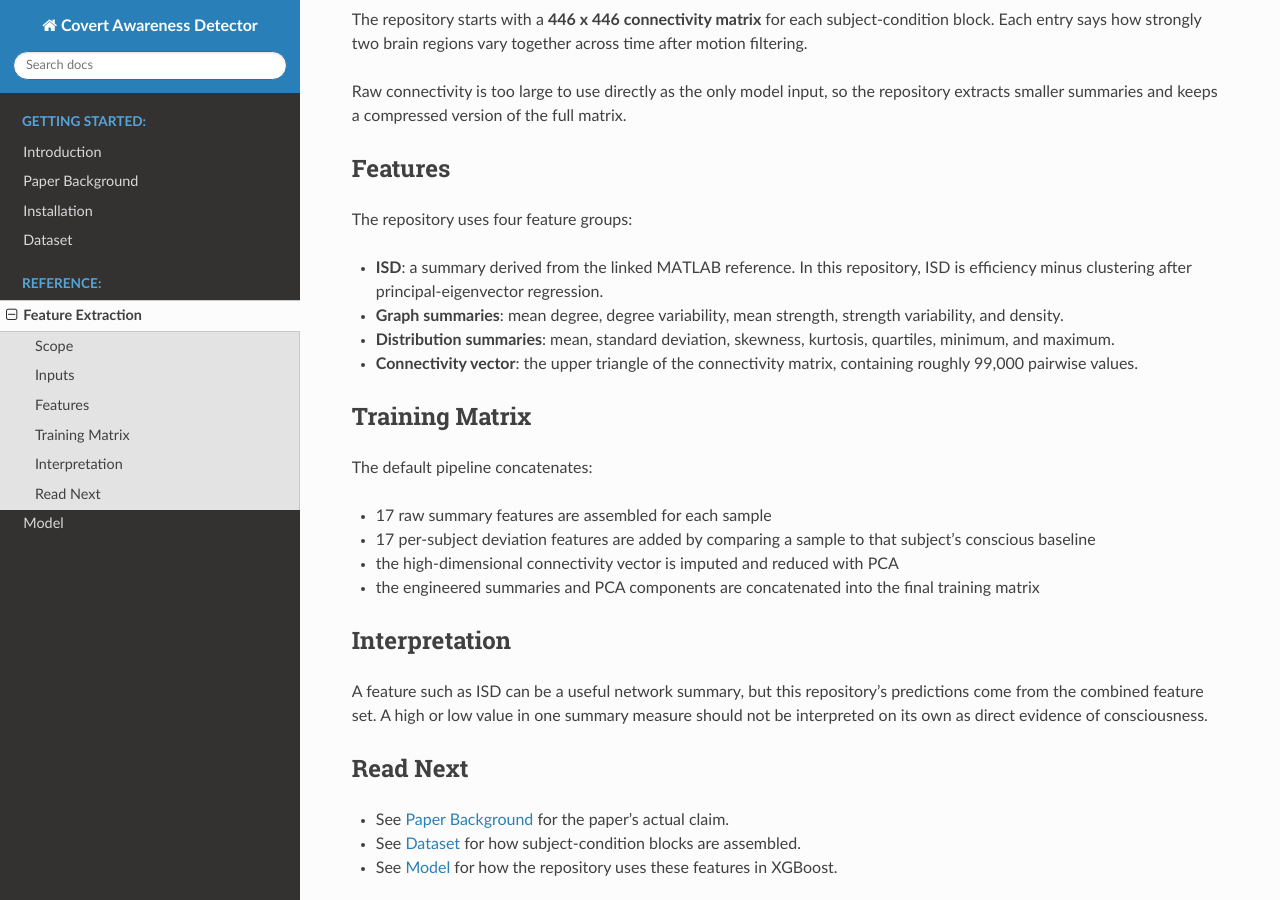
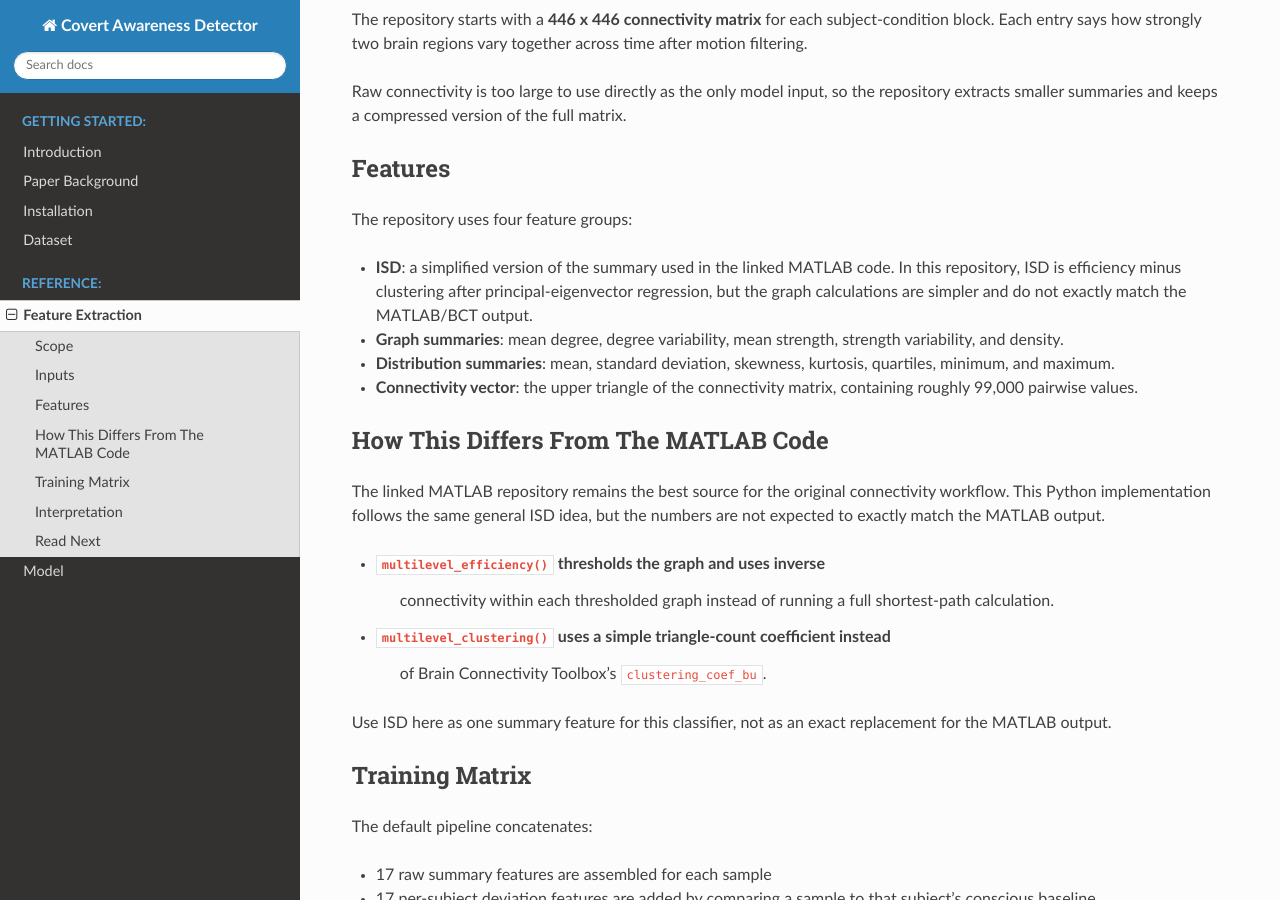
Before and after one commit to byteshiftlabs/ml_covert_awareness_detector, a Sphinx documentation site: the page built from docs/feature_extraction.rst, in a window 1280 px wide and 900 px high, scrolled down 384 px. Built offline with Sphinx 7.4.7 and the Read the Docs theme 3.1.0, drawn with Linux system fonts in a browser that asks for light colours.

Commit message:
Prepared v0.1.2 patch release
- Fixed confusion-matrix reporting serialization
- Fixed downloader subject inventory and clean quick setup
- Updated Python 3.11+ release metadata and public docs
- Added regression tests for training and downloader paths

```diff
--- a/docs/conf.py
+++ b/docs/conf.py
@@ -10,7 +10,7 @@ sys.path.insert(0, os.path.abspath('..'))
 project = 'Covert Awareness Detector'
 copyright = '2026, byteshiftlabs'
 author = 'byteshiftlabs'
-release = '0.1.1'
+release = '0.1.2'
 
 # -- General configuration ---------------------------------------------------
 extensions = [
--- a/docs/dataset.rst
+++ b/docs/dataset.rst
@@ -148,7 +144,7 @@ References
 
 - Huang et al. (2018). *Scientific Reports*. `DOI: 10.1038/s41598-018-31436-z <https://doi.org/10.1038/s41598-018-31436-z>`_
 
-**Linked MATLAB reference used for connectivity workflow provenance:**
+**Linked MATLAB reference for this workflow:**
 
 - Jang et al. *An Open fMRI Resource for Studying Human Brain Function and Covert Consciousness Under Anesthesia* analysis code. `GitHub repository <https://github.com/janghw4/Anesthesia-fMRI-functional-connectivity-and-balance-calculation>`_
 
--- a/docs/feature_extraction.rst
+++ b/docs/feature_extraction.rst
@@ -30,10 +30,27 @@ Features
 
 The repository uses four feature groups:
 
-- **ISD**: a summary derived from the linked MATLAB reference. In this repository, ISD is efficiency minus clustering after principal-eigenvector regression.
+- **ISD**: a simplified version of the summary used in the linked MATLAB code. In this repository, ISD is efficiency minus clustering after principal-eigenvector regression, but the graph calculations are simpler and do not exactly match the MATLAB/BCT output.
 - **Graph summaries**: mean degree, degree variability, mean strength, strength variability, and density.
 - **Distribution summaries**: mean, standard deviation, skewness, kurtosis, quartiles, minimum, and maximum.
 - **Connectivity vector**: the upper triangle of the connectivity matrix, containing roughly 99,000 pairwise values.
+
+
+How This Differs From The MATLAB Code
+=====================================
+
+The linked MATLAB repository remains the best source for the original
+connectivity workflow. This Python implementation follows the same general ISD
+idea, but the numbers are not expected to exactly match the MATLAB output.
+
+- ``multilevel_efficiency()`` thresholds the graph and uses inverse
+	connectivity within each thresholded graph instead of running a full
+	shortest-path calculation.
+- ``multilevel_clustering()`` uses a simple triangle-count coefficient instead
+	of Brain Connectivity Toolbox's ``clustering_coef_bu``.
+
+Use ISD here as one summary feature for this classifier, not as an exact
+replacement for the MATLAB output.
 
 
 Training Matrix
```
Also changed, not shown: other parts of docs/dataset.rst (+0 -4 lines), README.md (+20 -7 lines), docs/installation.rst (+11 -2 lines), pyproject.toml (+4 -4 lines), 9 other files.
